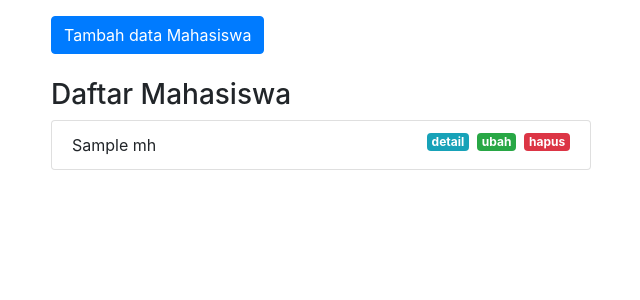
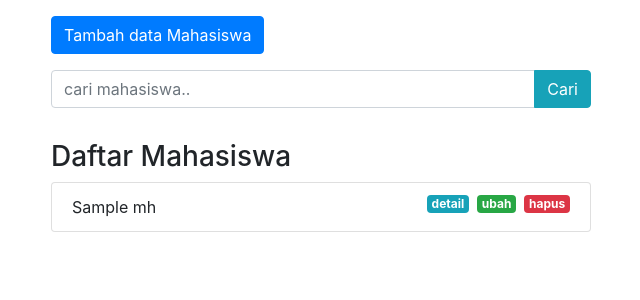
Before and after one commit to Ajmal10/phpmvc, a PHP site: the page made by app/views/mahasiswa/index.php in a window 1280 px wide. Shown: the part 56-356 px from the top of the page, without its empty margins (34-674 px from the left). Run offline with PHP 8.4, Linux system fonts and the light colour scheme; the template is opened without the code that fills it: most values are stand-ins (such as "Sample title", 1, 10 or a date in 2020); some libraries are stand-ins or nearby versions.

Commit message:
Menambahkan fitur pencarian

```diff
--- a/app/views/mahasiswa/index.php
+++ b/app/views/mahasiswa/index.php
@@ -6,14 +6,34 @@
 		</div>
 	</div>
 
+	<!-- Button trigger modal -->
+	<div class="row mb-3">
+		<div class="col-lg-6">
+			<button type="button" class="btn btn-primary tombolTambahData" data-toggle="modal" data-target="#formModal">
+			  Tambah data Mahasiswa
+			</button>
+		</div>
+	</div>
+
+	<div class="row mb-3">
+		<div class="col-lg-6">
+			<form action="<?= BASEURL; ?>/mahasiswa/cari" method="post">
+				<div class="input-group mb-3">
+					 <input type="text" class="form-control" placeholder="cari mahasiswa.." name="keyword" id="keyword" autocomplete="off">
+					 <div class="input-group-append">
+					    <button class="btn btn-info" type="submit" id="tombolCari">Cari</button>
+					 </div>
+				</div>
+			</form>
+		</div>
+	</div>
+
+
 	<div class="row">
 		<div class="col-lg-6">
 
-			<!-- Button trigger modal -->
-			<button type="button" class="btn btn-primary tombolTambahData" data-toggle="modal" data-target="#formModal">
-			  Tambah data Mahasiswa
-			</button>
-			<br><br>
+
+
 			<h3>Daftar Mahasiswa</h3>
 			<ul class="list-group">
 				<?php foreach( $data['mhs'] as $mhs) : ?>
```
Also changed, not shown: app/controllers/Mahasiswa.php (+9 -0 lines), app/models/Mahasiswa_model.php (+10 -1 lines).
